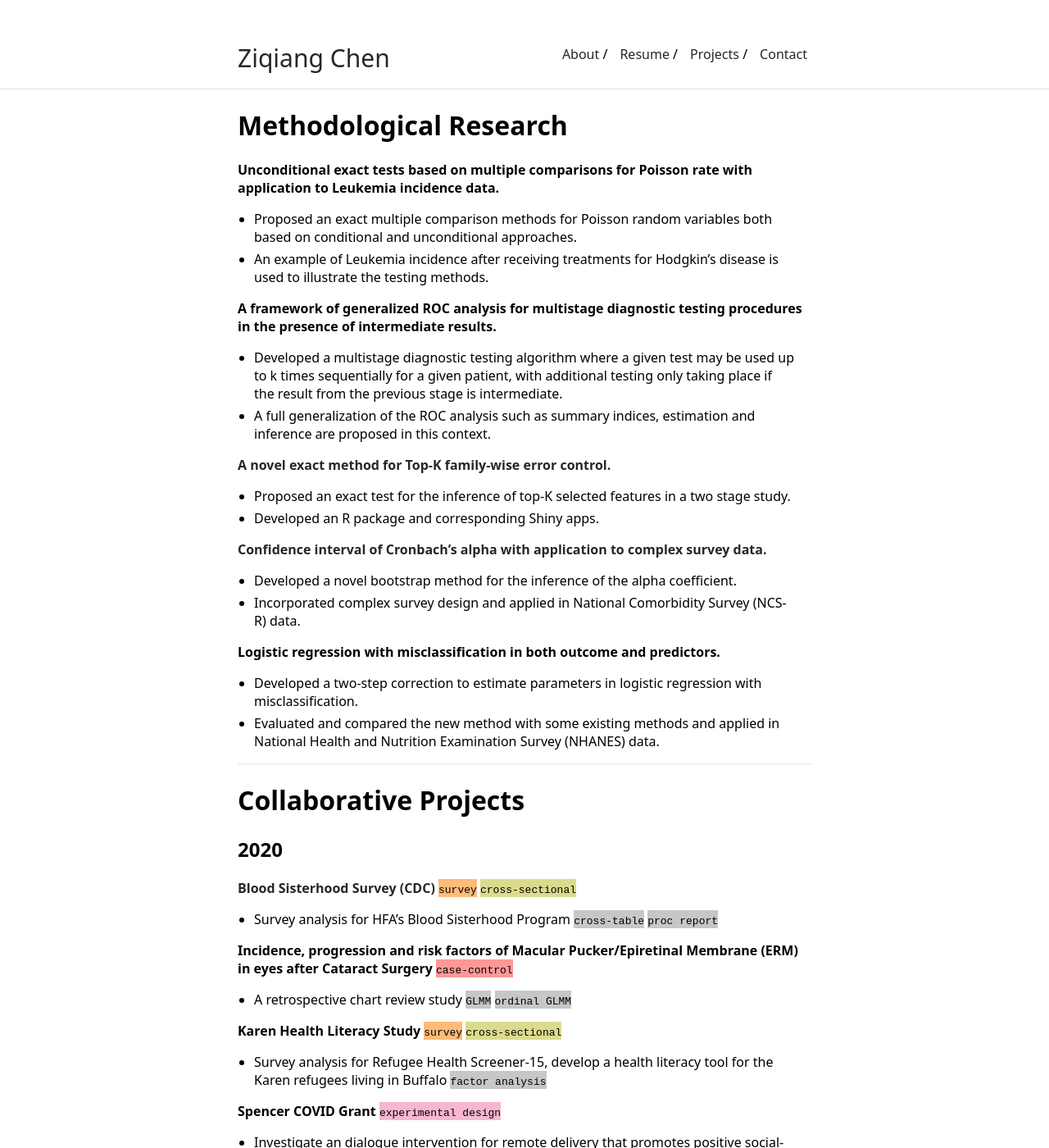
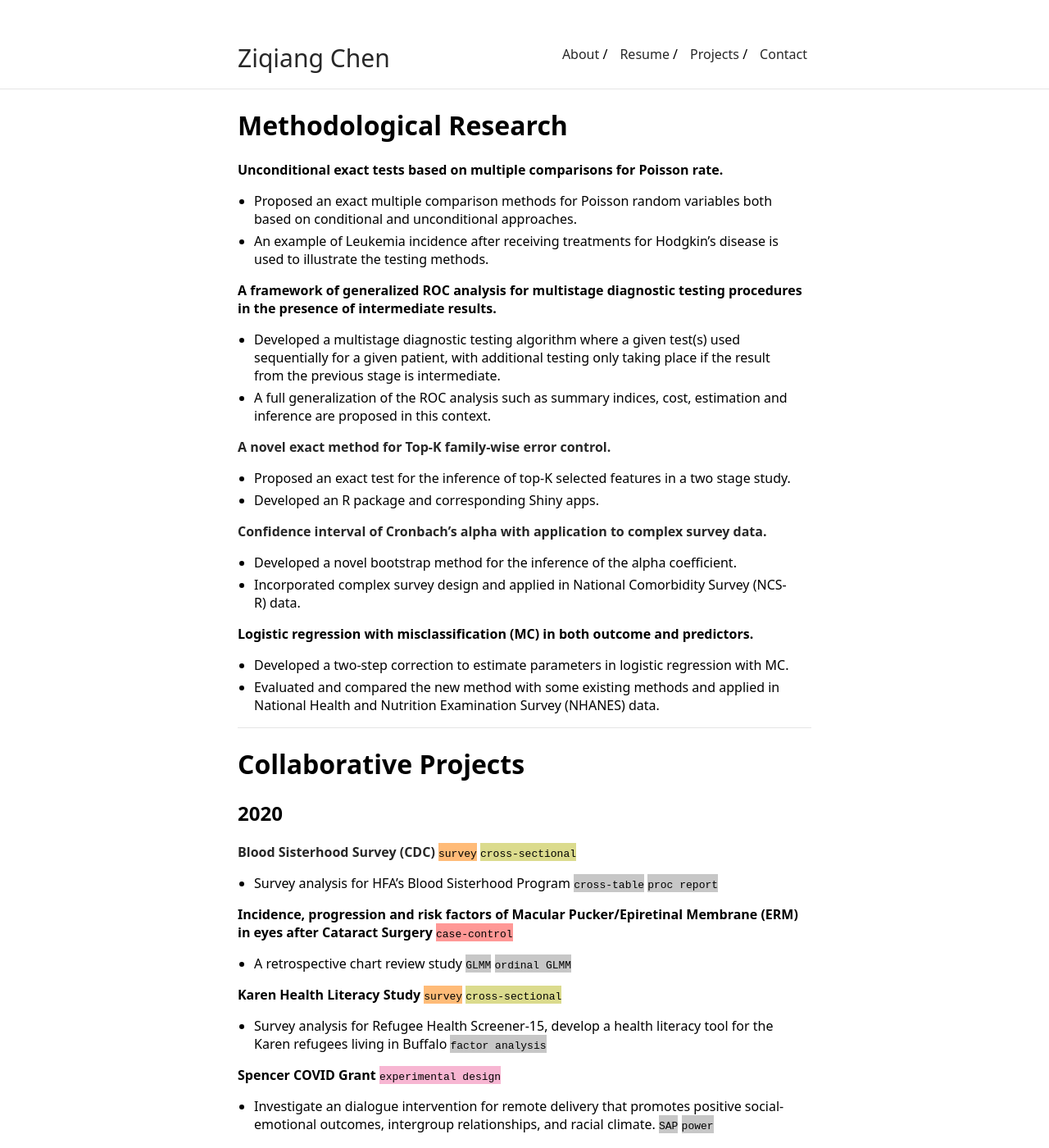
Before and after one commit to ziqiangc/ziqiangc.github.io, a Jekyll site: the page built from projects.md, in a window 1280 px wide and 1400 px high. Shown: the whole window at 82% size. Built offline with Jekyll 4.4.1, drawn with Linux system fonts in a browser that asks for light colours; our own code applies the rules of GitHub Pages for plain Markdown files.

Commit message:
Update projects.md

```diff
--- a/projects.md
+++ b/projects.md
@@ -1,11 +1,11 @@
 # Methodological Research
-**Unconditional exact tests based on multiple comparisons for Poisson rate with application to Leukemia incidence data.**
+**Unconditional exact tests based on multiple comparisons for Poisson rate.**
 - Proposed an exact multiple comparison methods for Poisson random variables both based on conditional and unconditional approaches.
 - An example of Leukemia incidence after receiving treatments for Hodgkin’s disease is used to illustrate the testing methods.
 
 **A framework of generalized ROC analysis for multistage diagnostic testing procedures in the presence of intermediate results.**
-- Developed a multistage diagnostic testing algorithm where a given test may be used up to k times sequentially for a given patient, with additional testing only taking place if the result from the previous stage is intermediate.
-- A full generalization of the ROC analysis such as summary indices, estimation and inference are proposed in this context.
+- Developed a multistage diagnostic testing algorithm where a given test(s) used sequentially for a given patient, with additional testing only taking place if the result from the previous stage is intermediate.
+- A full generalization of the ROC analysis such as summary indices, cost, estimation and inference are proposed in this context.
 
 [**A novel exact method for Top-K family-wise error control.**](https://www.researchgate.net/publication/303182953_A_Novel_Exact_Method_for_Top-K_Family-wise_Error_Control_For_Small_Sample_Non-Small_Scale_Inference)
 - Proposed an exact test for the inference of top-K selected features in a two stage study.
@@ -15,8 +15,8 @@
 - Developed a novel bootstrap method for the inference of the alpha coefficient.
 - Incorporated complex survey design and applied in National Comorbidity Survey (NCS-R) data.
 
-**Logistic regression with misclassification in both outcome and predictors.**
-- Developed a two-step correction to estimate parameters in logistic regression with misclassification.
+**Logistic regression with misclassification (MC) in both outcome and predictors.**
+- Developed a two-step correction to estimate parameters in logistic regression with MC.
 - Evaluated and compared the new method with some existing methods and applied in National Health and Nutrition Examination Survey (NHANES) data.
 
 ---
```
